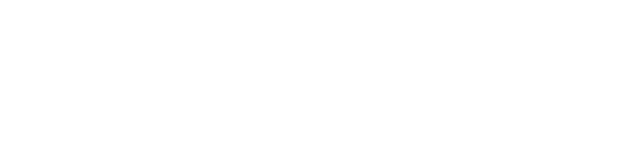
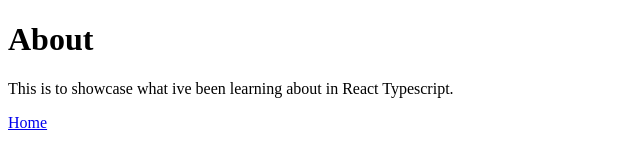
Before and after one commit to Tommyb841/shoppingList, a Gatsby site: page /about in a window 1280 px wide. Before the commit this address had no page. Shown: the whole page, without its empty margins (0-640 px from the left). Built offline with nearby package versions, Linux system fonts and the light colour scheme; Gatsby itself is replaced by a stand-in of ours.

Commit message:
created separate pages

```diff
--- /dev/null
+++ b/src/pages/about.js
@@ -0,0 +1,13 @@
+import React from "react"
+import HomeButton from "../components/HomeButton"
+export default function about() {
+  return (
+    <>
+      <h1>About</h1>
+      <p>
+        This is to showcase what ive been learning about in React Typescript.
+      </p>
+      <HomeButton />
+    </>
+  )
+}
--- /dev/null
+++ b/src/pages/shoppinglist.js
@@ -0,0 +1,5 @@
+import React from "react"
+import ShoppingList from "../components/ShoppingList"
+export default function shoppinglist() {
+  return <ShoppingList />
+}
```
Also changed, not shown: src/pages/index.js (+7 -2 lines).
